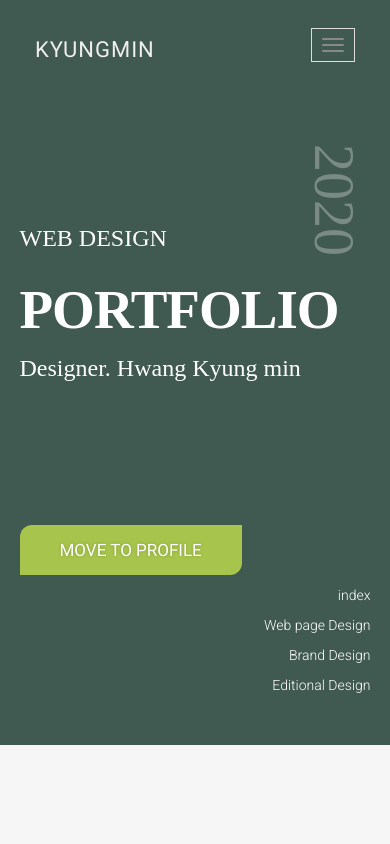
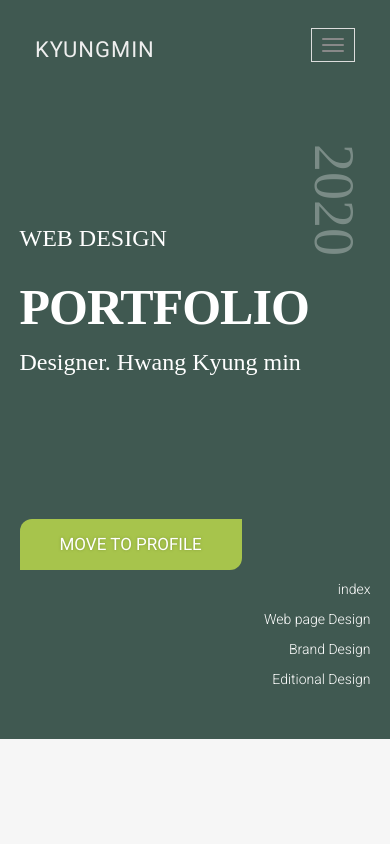
Before and after one commit to hkyungmin/km, a plain HTML site: page index.html in a window 390 px wide. Shown: the top 844 px of the page. Drawn offline with Linux system fonts and the light colour scheme; a web font is replaced by a local one.

Commit message:
Update style.css

```diff
--- a/css/style.css
+++ b/css/style.css
@@ -708,7 +708,7 @@ color: #777;
 
     .intro h1 {
 	color: #fff;
-	font-size: 5.5rem !important;
+	font-size: 5rem !important;
 	font-weight: 400;
 	margin-top: 0;
 	margin-bottom: 10px;
```
